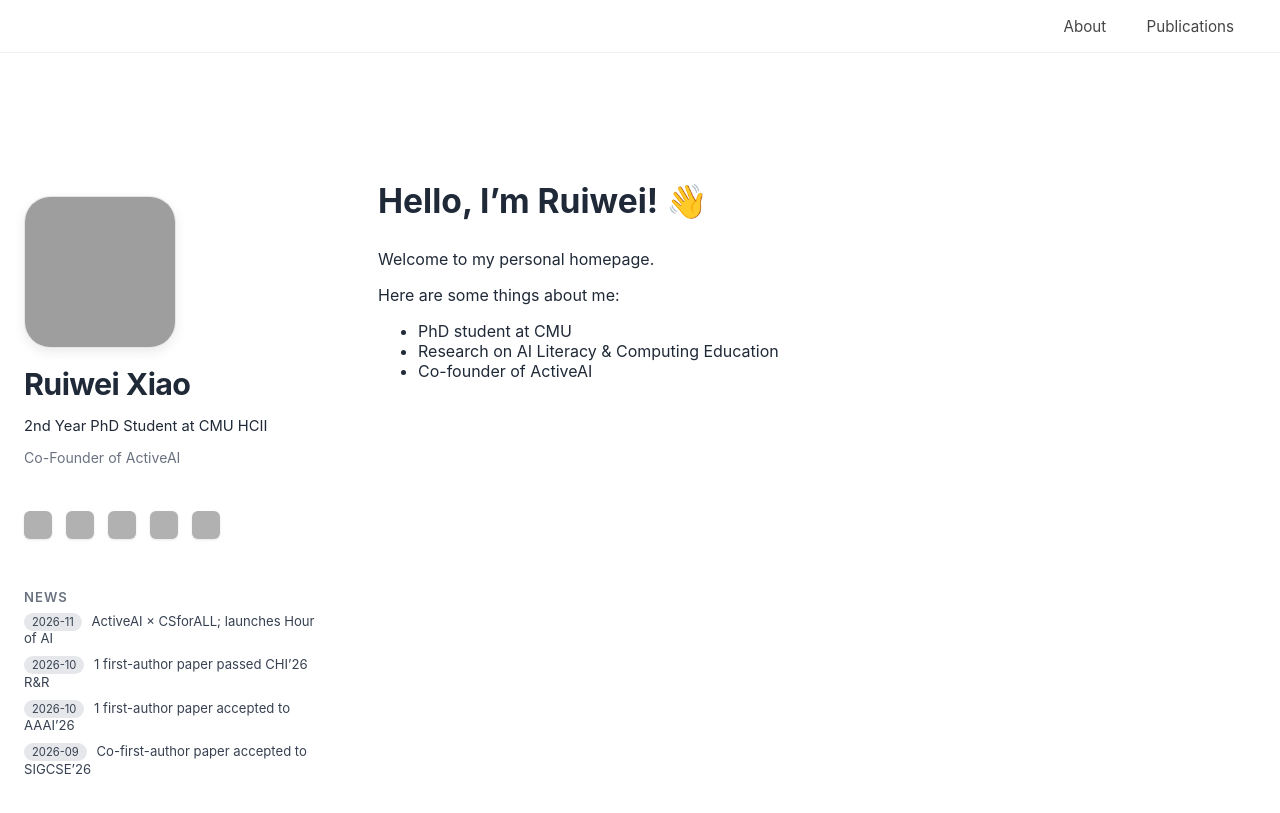
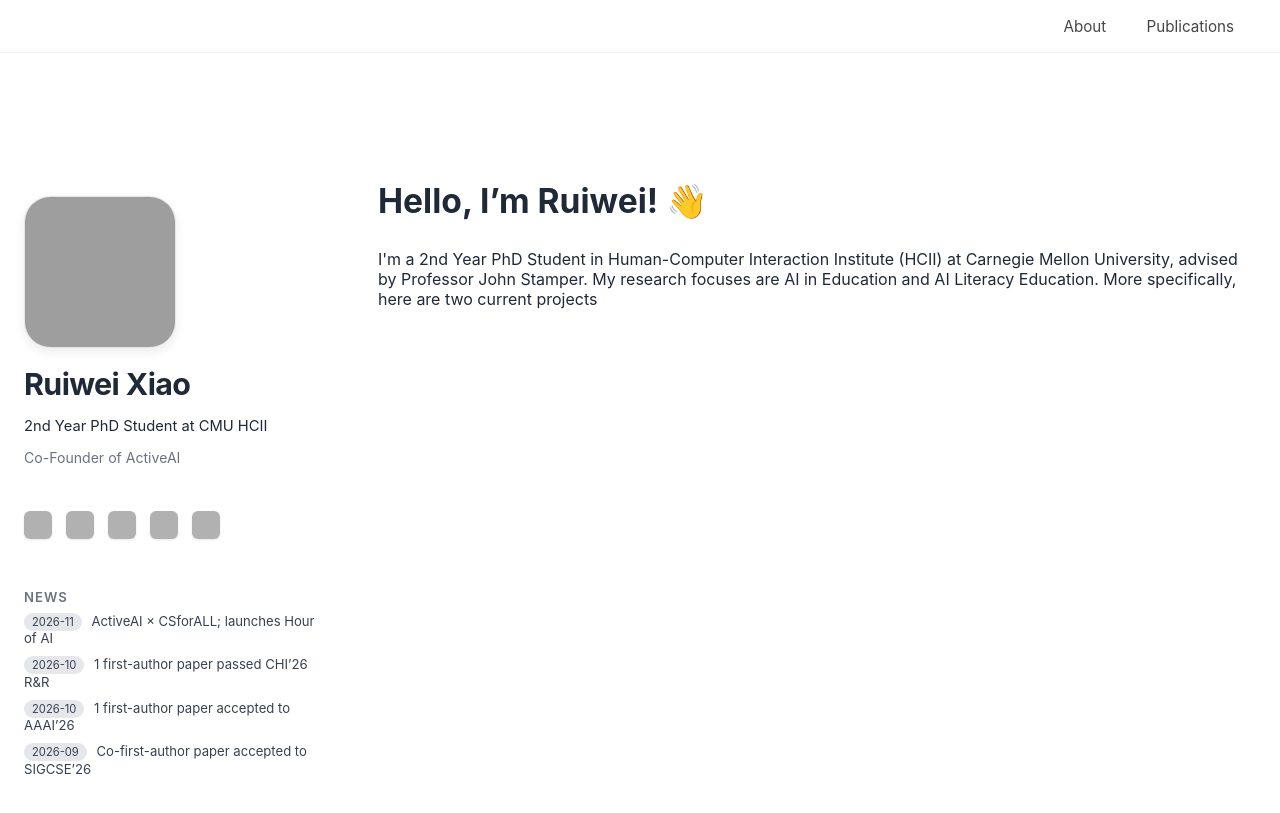
Before and after one commit to ruiwei-xiao/ruiwei-xiao.github.io, a Jekyll site: the page built from index.md, in a window 1280 px wide and 900 px high. Shown: the top 813 px of the window. Built offline with Jekyll 4.4.1, drawn with Linux system fonts in a browser that asks for light colours; grey boxes are pictures that could not be loaded.

Commit message:
Update index.md

```diff
--- a/index.md
+++ b/index.md
@@ -6,12 +6,6 @@
 <section id="about">
   <h1>Hello, I’m Ruiwei! 👋</h1>
 
-  <p>Welcome to my personal homepage.</p>
+  <p>I'm a 2nd Year PhD Student in Human-Computer Interaction Institute (HCII) at Carnegie Mellon University, advised by Professor John Stamper. My research focuses are AI in Education and AI Literacy Education. More specifically, here are two current projects </p>
 
-  <p>Here are some things about me:</p>
-  <ul>
-    <li>PhD student at CMU</li>
-    <li>Research on AI Literacy &amp; Computing Education</li>
-    <li>Co-founder of ActiveAI</li>
-  </ul>
 </section>
```
